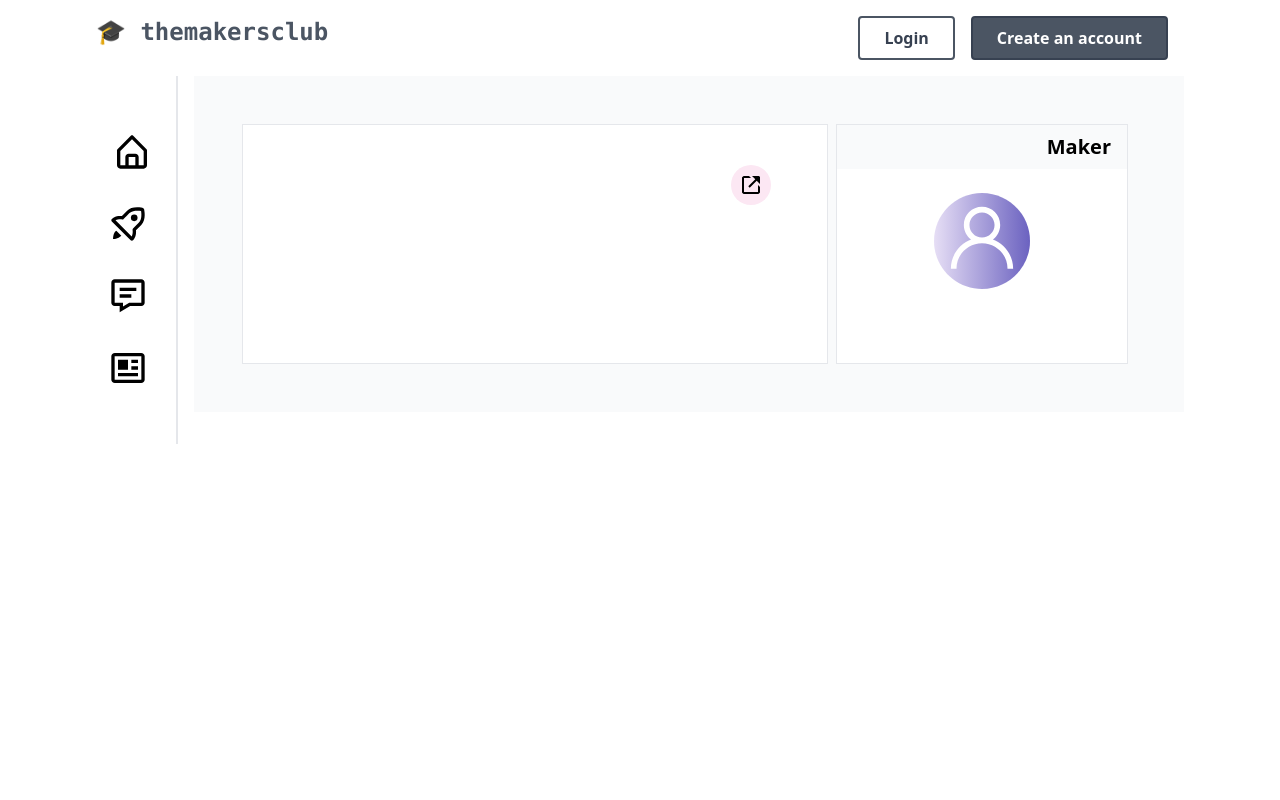
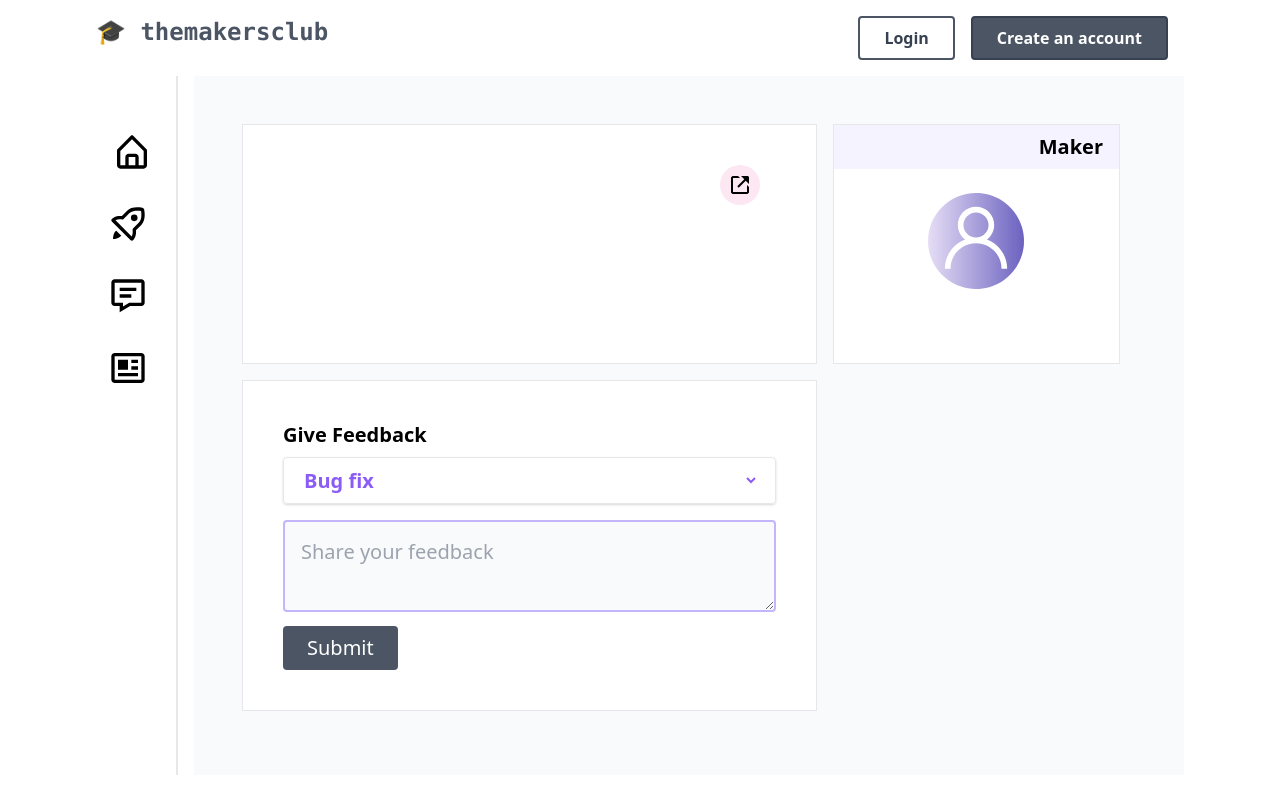
Before and after one commit to rutikwankhade/themakersclub, a React (Create React App) app: page /posts/1 in a window 1280 px wide. Built offline with nearby package versions, Linux system fonts and the light colour scheme; no server answers; what @tailwindcss/typography would draw is missing.

Commit message:
feat: add ui for submitting feedback

```diff
--- a/src/pages/Resources.js
+++ b/src/pages/Resources.js
@@ -49,11 +49,14 @@ const Resources = ({ resources, isAuthenticated, postResource, getAllResources }
 
                     <div className="flex flex-row flex-wrap  justify-center">
                         {resources.data && resources.data.map(res => {
-                            return <LinkPreview url={res.url}
+                            return (
+                            <LinkPreview url={res.url}
                                 width="30%"
                                 descriptionLength="40"
-                                className=" m-2 text-sm" height="220px"
-                            />
+                                    className=" m-2 text-sm" height="220px"
+                                    fallback={<div className=" w-full border-2 text-xl p-2 ">{res.url}</div>}
+                                />
+                            )
                         })}
 
                     </div>
--- a/src/pages/ShowcasePost.js
+++ b/src/pages/ShowcasePost.js
@@ -14,8 +14,9 @@ const ShowcasePost = ({ getShowcasePost, showcasePost, match }) => {
 
     return (
         <div className="bg-gray-50 flex p-12">
+            <div className="w-8/12">
 
-            <div className="border bg-white  w-8/12 h-60 p-10">
+                <div className="border bg-white   h-60 p-10">
                     <div className="flex">
                         <h1 className="text-3xl capitalize py-2 font-semibold">{showcasePost && showcasePost.data[0].showcaseTitle}</h1>
 
@@ -27,8 +28,40 @@ const ShowcasePost = ({ getShowcasePost, showcasePost, match }) => {
 
                 </div>
 
-            <div className="border bg-white mx-2  w-4/12 h-60">
-                <h1 className="text-xl text-right bg-gray-50 font-semibold px-4 p-2">Maker</h1>
+
+
+                <div className="border bg-white p-10 my-4">
+                    <h1 className="text-xl font-semibold">Give Feedback</h1>
+                    <div class=" inline-block relative w-full border my-2 px-4 py-2 rounded shadow">
+                        <select
+                            // onChange={(e) => setResourceCategory(e.target.value)}
+                            className="block w-full bg-white text-xl text-purple-500 font-semibold focus:outline-none"
+                        >
+                            <option>Bug fix</option>
+                            <option>UI improvement</option>
+                            <option>Feature suggestion</option>
+                            <option>Appreciation</option>
+
+                        </select>
+
+                    </div>
+                    <textarea
+                        // onChange={(e) => setCommentText(e.target.value)}
+                        placeholder="Share your feedback"
+                        className="w-full bg-gray-50 p-4 border-2 border-purple-300 text-xl focus:outline-none rounded my-2"
+                    />
+
+                    <button
+                                // onClick={() => replyPost()}
+                                className="bg-gray-600 hover:bg-gray-700 rounded text-white px-6 py-2 text-xl ">Submit</button>
+                </div>
+
+
+
+            </div>
+
+            <div className=" sticky top-24 border bg-white mx-4  w-4/12 h-60">
+                <h1 className="text-xl text-right bg-purple-50 font-semibold px-4 p-2">Maker</h1>
                 <div className="flex flex-col justify-center items-center">
                     <img src={profileImg} alt="profile" className="w-24 h-24 mt-6" />
                     <h3 className="my-2 text-xl ">{showcasePost && showcasePost.data[0].userName}</h3>
```
Lines whose indentation alone changed are shown as unchanged.
